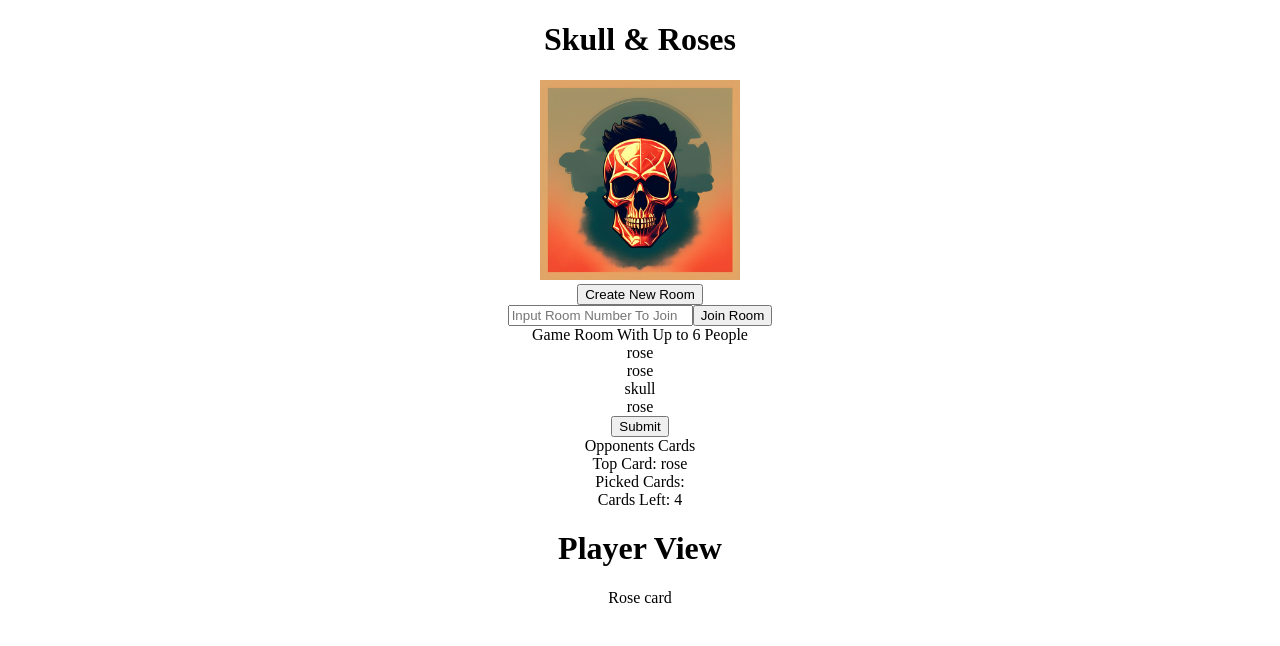
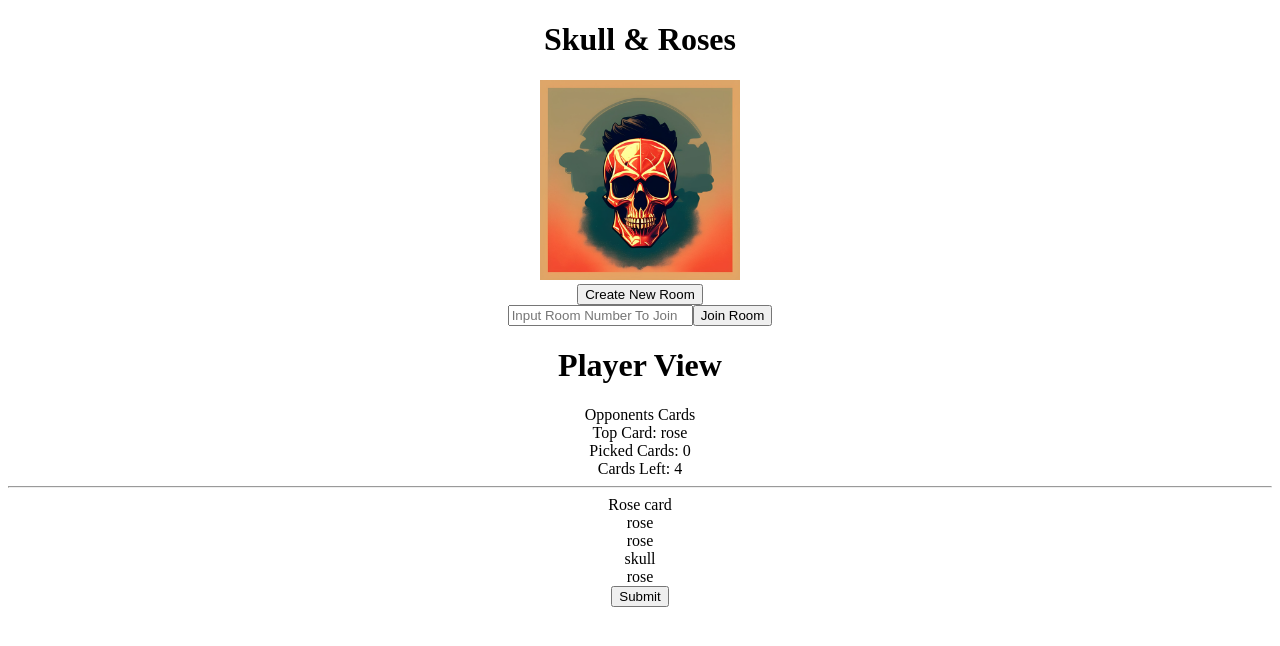
Before and after one commit to simmonekelly/skull-and-roses-web-client, a React (Create React App) app: page / in a window 1280 px wide. Shown: the top 646 px of the page. Built offline with nearby package versions, Linux system fonts and the light colour scheme; no server answers.

Commit message:
moving card selection to player view

```diff
--- a/src/App.tsx
+++ b/src/App.tsx
@@ -1,45 +1,15 @@
 import "./App.css";
-import { io, Socket } from "socket.io-client";
-import React from "react";
-import { useEffect, useState } from "react";
+import { io } from "socket.io-client";
 import SkullHero from "./images/SkullHero.jpg";
-// import { RoseCard } from "./components/RoseCard";
 import { PlayerView } from "./pages/PlayerView";
 const socket = io("http://localhost:8080");
 
 function App() {
-  const [topCard, setTopCard] = useState(Boolean);
-  const [pickedCards, setPickedCards] = useState(Array);
-
-  //opponents cards
-  const [oppTopCard, setOppTopCard] = useState("");
-  const [oppPickedCards, setOppPickedCards] = useState([]);
-
   //creating a new room
   const createNewRoom = () => {
     console.log("create new room");
     socket.emit("create_room", { room: "new room name" });
   };
-
-  //sending message to backend
-  const confirmDeck = () => {
-    console.log("card picked");
-    socket.emit("card_picked", { topCard, pickedCards });
-  };
-
-  const setCard = (id: number, isRose: boolean) => {
-    setTopCard(isRose);
-    setPickedCards([...pickedCards, id]);
-  };
-
-  useEffect(() => {
-    socket.on("display_picked_card", (data: any) => {
-      setOppTopCard(data.topCard);
-      setOppPickedCards(data.pickedCards);
-    });
-  }); //, [socket]);
-
-  console.log({ topCard, pickedCards, oppTopCard, oppPickedCards });
 
   return (
     <div className="App">
@@ -52,21 +22,6 @@ function App() {
         <input placeholder="Input Room Number To Join" />
         <button>Join Room</button>
       </div>
-
-      <div>Game Room With Up to 6 People</div>
-      <div>
-        <div onClick={() => setCard(1, false)}>rose</div>
-        <div onClick={() => setCard(2, false)}>rose</div>
-        <div onClick={() => setCard(3, true)}>skull</div>
-        <div onClick={() => setCard(4, false)}>rose</div>
-      </div>
-      <button onClick={confirmDeck}>Submit</button>
-      <div>
-        Opponents Cards
-        <div>Top Card: {oppTopCard ? "skull" : "rose"}</div>
-        <div>Picked Cards: {oppPickedCards}</div>
-        <div>Cards Left: {4 - oppPickedCards.length}</div>
-      </div>
       <PlayerView />
     </div>
   );
--- a/src/pages/PlayerView.tsx
+++ b/src/pages/PlayerView.tsx
@@ -1,24 +1,63 @@
 import React from "react";
 import { useEffect, useState } from "react";
 import { RoseCard } from "../components/RoseCard";
+import { io } from "socket.io-client";
+const socket = io("http://localhost:8080");
 
 type Props = {
   room?: number;
 };
 
 export const PlayerView: React.FC<Props> = ({ room }) => {
+  //current players cards
   const [topCard, setTopCard] = useState(Boolean);
   const [pickedCards, setPickedCards] = useState(Array);
 
+  //opponents cards
+  const [oppTopCard, setOppTopCard] = useState("");
+  const [oppPickedCards, setOppPickedCards] = useState([]);
+
+  //sending selected card to backend
+  const submitCard = () => {
+    console.log("card picked");
+    socket.emit("card_picked", { topCard, pickedCards });
+  };
+
+  //setting the selected card
   const setCard = (id: number, isRose: boolean) => {
     setTopCard(isRose);
     setPickedCards([...pickedCards, id]);
   };
 
+  //recieving data from back end of opponents card selection
+  useEffect(() => {
+    socket.on("display_picked_card", (data: any) => {
+      console.log({ data });
+      setOppTopCard(data.topCard);
+      setOppPickedCards(data.pickedCards);
+    });
+  }); //, [socket]);
+
+  console.log({ topCard, pickedCards, oppTopCard, oppPickedCards });
+
   return (
     <div>
       <h1>Player View</h1>
+      <div>
+        Opponents Cards
+        <div>Top Card: {oppTopCard ? "skull" : "rose"}</div>
+        <div>Picked Cards: {oppPickedCards.length}</div>
+        <div>Cards Left: {4 - oppPickedCards.length}</div>
+      </div>
+      <hr />
       <RoseCard />
+      <div>
+        <div onClick={() => setCard(1, false)}>rose</div>
+        <div onClick={() => setCard(2, false)}>rose</div>
+        <div onClick={() => setCard(3, true)}>skull</div>
+        <div onClick={() => setCard(4, false)}>rose</div>
+      </div>
+      <button onClick={submitCard}>Submit</button>
     </div>
   );
 };
```
Also changed, not shown: src/App copy.js (deleted, +0 -73 lines).
